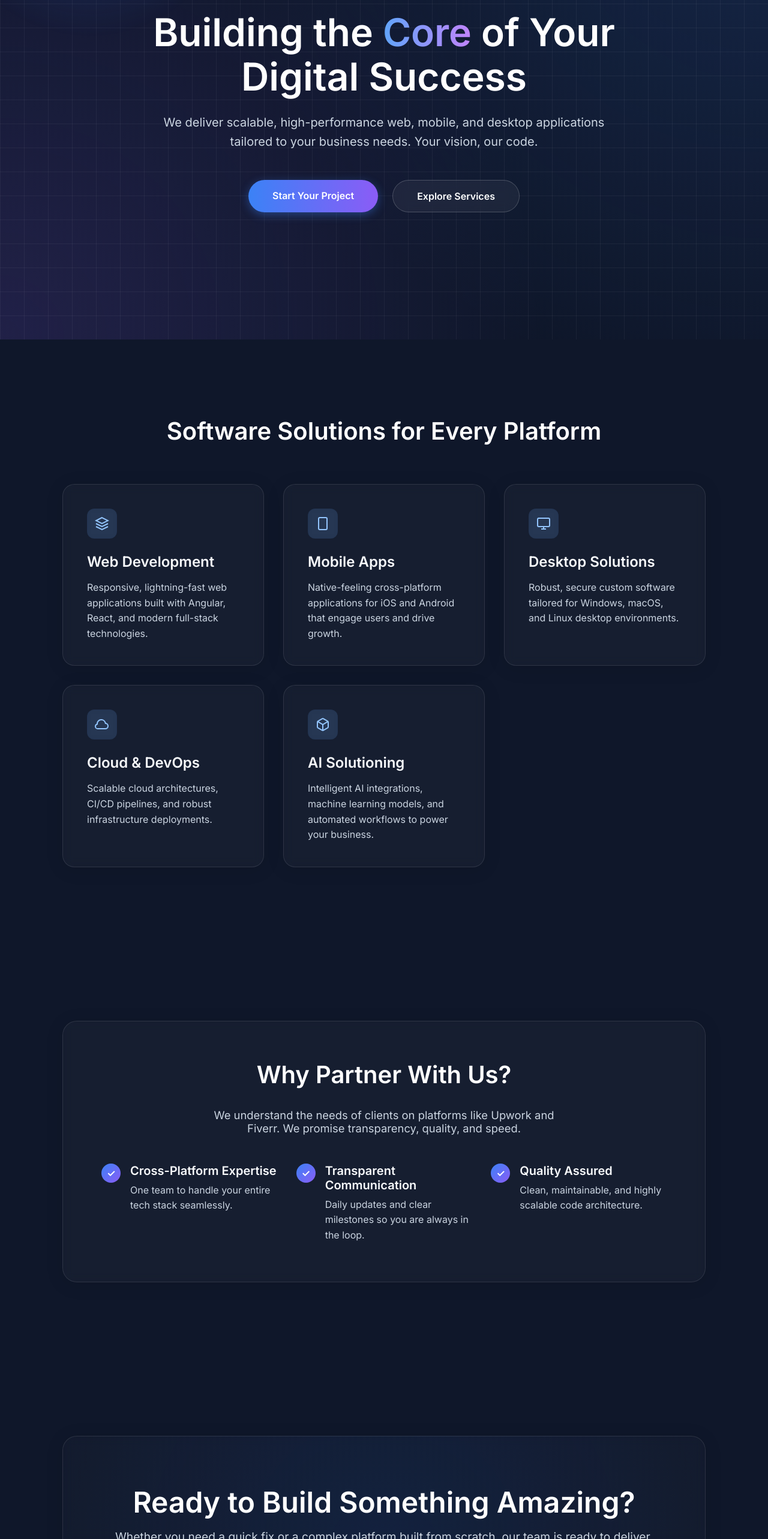
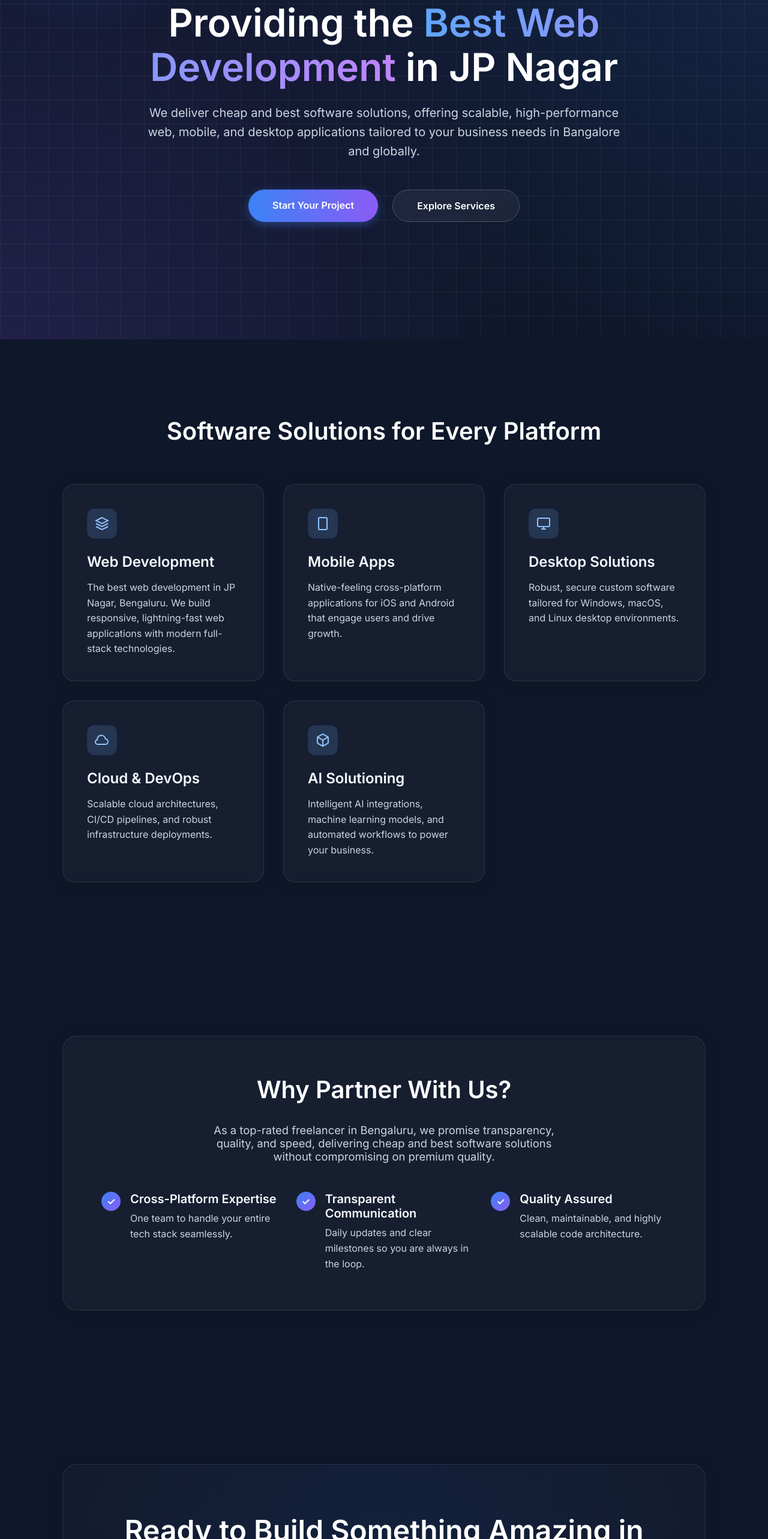
Before and after one commit to technucleus/technucleus.github.io, an Angular app: page / in a window 1280 px wide. Shown: the part 234-2800 px from the top of the page at 60% size. Built offline with nearby package versions, Linux system fonts and the light colour scheme.

Commit message:
feat: Implement local SEO for Bengaluru and JP Nagar

```diff
--- a/src/app/app.component.html
+++ b/src/app/app.component.html
@@ -18,10 +18,10 @@
   <!-- Hero Section -->
   <section class="hero-section" id="home">
     <div class="hero-content">
-      <div class="badge">Available for Freelance Projects</div>
-      <h1 class="hero-title">Building the <span class="highlight">Core</span> of Your Digital Success</h1>
+      <div class="badge">Top Freelancer in Bengaluru</div>
+      <h1 class="hero-title">Providing the <span class="highlight">Best Web Development</span> in JP Nagar</h1>
       <p class="hero-subtitle">
-        We deliver scalable, high-performance web, mobile, and desktop applications tailored to your business needs. Your vision, our code.
+        We deliver cheap and best software solutions, offering scalable, high-performance web, mobile, and desktop applications tailored to your business needs in Bangalore and globally.
       </p>
       <div class="hero-actions">
         <a href="#contact" class="cta-btn primary">Start Your Project</a>
@@ -40,7 +40,7 @@
           <svg viewBox="0 0 24 24" fill="none" stroke="currentColor" stroke-width="2"><path d="M12 2L2 7l10 5 10-5-10-5zM2 17l10 5 10-5M2 12l10 5 10-5"/></svg>
         </div>
         <h3>Web Development</h3>
-        <p>Responsive, lightning-fast web applications built with Angular, React, and modern full-stack technologies.</p>
+        <p>The best web development in JP Nagar, Bengaluru. We build responsive, lightning-fast web applications with modern full-stack technologies.</p>
       </div>
 
       <div class="service-card glass-card">
@@ -82,7 +82,7 @@
   <section class="why-us-section" id="why-us">
     <div class="why-content glass-card">
       <h2 class="section-title">Why Partner With Us?</h2>
-      <p class="section-description">We understand the needs of clients on platforms like Upwork and Fiverr. We promise transparency, quality, and speed.</p>
+      <p class="section-description">As a top-rated freelancer in Bengaluru, we promise transparency, quality, and speed, delivering cheap and best software solutions without compromising on premium quality.</p>
 
       <div class="features-list">
         <div class="feature-item">
@@ -113,8 +113,8 @@
   <!-- Contact Section -->
   <section class="contact-section" id="contact">
     <div class="contact-box glass-card">
-      <h2>Ready to Build Something Amazing?</h2>
-      <p>Whether you need a quick fix or a complex platform built from scratch, our team is ready to deliver.</p>
+      <h2>Ready to Build Something Amazing in Bengaluru?</h2>
+      <p>Whether you need a quick fix or a complex platform built from scratch, our JP Nagar-based team is ready to deliver affordable, custom software development.</p>
       <div class="contact-methods">
         <a href="mailto:info&#64;technucleus.in" class="contact-card glass-card-hover">
           <div class="c-icon">✉️</div>
--- a/src/index.html
+++ b/src/index.html
@@ -2,12 +2,12 @@
 <html lang="en">
 <head>
   <meta charset="utf-8">
-  <title>Tech Nucleus | Premium Web, Mobile & Desktop App Development</title>
+  <title>Tech Nucleus | Best Web Development & Freelancer in Bengaluru</title>
   <base href="/">
   <meta name="viewport" content="width=device-width, initial-scale=1">
   <meta name="google-site-verification" content="L_V_ZD4iGhTkhNUZcZk3u1N4dxmrcZy_8PghMMQzFOA" />
-  <meta name="description" content="Tech Nucleus delivers scalable, high-performance web, mobile, and desktop applications tailored to your business needs. Your vision, our code.">
-  <meta name="keywords" content="Tech Nucleus, Technucleus, Tech Nuclues, Web Development, Mobile Apps, Desktop Solutions, Cloud DevOps, AI Solutioning, Software Agency">
+  <meta name="description" content="Tech Nucleus delivers scalable, high-performance web and mobile applications. We offer the best web development in JP Nagar, Bengaluru, providing cheap and best software solutions for businesses globally.">
+  <meta name="keywords" content="Tech Nucleus, Web Development, Mobile Apps, Desktop Solutions, Cloud DevOps, AI Solutioning, Software Agency, Freelancer in Bengaluru, Freelance web developer in Bangalore, Web development best in JP Nagar, Top web developers in JP Nagar, Best software development company in JP Nagar, Cheap and best software solution, Affordable custom software development Bangalore, Mobile app development freelance Bengaluru, IT services and IT consulting JP Nagar, High-quality cost-effective web design Bengaluru, Full stack freelance developer Bangalore">
   <meta name="author" content="Tech Nucleus">
   <link rel="preconnect" href="https://fonts.googleapis.com">
   <link rel="preconnect" href="https://fonts.gstatic.com" crossorigin>
@@ -16,14 +16,14 @@
   <!-- Open Graph / Social Media -->
   <meta property="og:type" content="website">
   <meta property="og:url" content="https://technucleus.in/">
-  <meta property="og:title" content="Tech Nucleus | Premium App Development">
-  <meta property="og:description" content="Delivering scalable, high-performance web, mobile, and desktop applications.">
+  <meta property="og:title" content="Tech Nucleus | Best Web Development & Freelancer in Bengaluru">
+  <meta property="og:description" content="Top-tier web development in JP Nagar, Bengaluru. Delivering affordable, high-performance software solutions.">
   <meta property="og:image" content="https://technucleus.in/assets/social-banner.jpg">
   <!-- Twitter -->
   <meta name="twitter:card" content="summary_large_image">
   <meta name="twitter:url" content="https://technucleus.in/">
-  <meta name="twitter:title" content="Tech Nucleus | Premium App Development">
-  <meta name="twitter:description" content="Delivering scalable, high-performance web, mobile, and desktop applications.">
+  <meta name="twitter:title" content="Tech Nucleus | Best Web Development & Freelancer in Bengaluru">
+  <meta name="twitter:description" content="Top-tier web development in JP Nagar, Bengaluru. Delivering affordable, high-performance software solutions.">
   <meta name="twitter:image" content="https://technucleus.in/assets/social-banner.jpg">
   <link rel="icon" type="image/x-icon" href="/favicon.ico">
   <link rel="apple-touch-icon" href="/favicon.ico">
```
Also changed, not shown: .antigravity/chats/40ddb78a-ecdf-42bf-867f-00f4135249b3.json (added), .antigravity/extensions.json (added).
